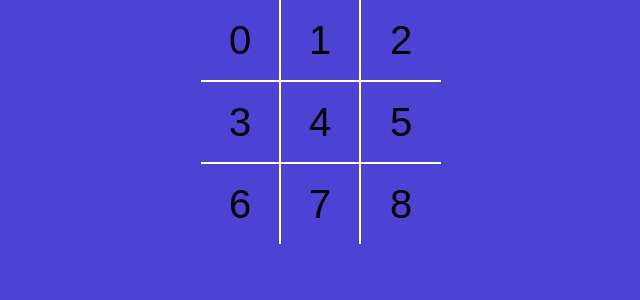
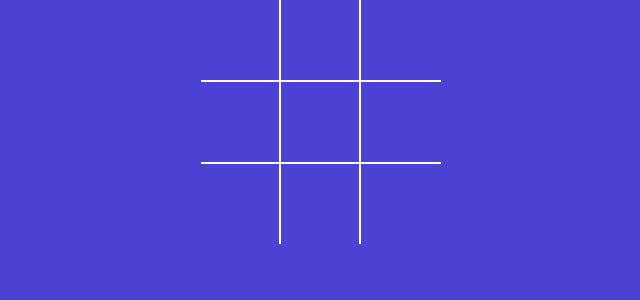
Before and after one commit to FaizaanAnche/TicTacToe, a React (Vite) app: page / in a window 1280 px wide. Shown: the top 300 px of the page, without its empty margins (319-959 px from the left). Built offline with nearby package versions, Linux system fonts and the light colour scheme.

Commit message:
display text when a square is clicked

```diff
--- a/src/App.jsx
+++ b/src/App.jsx
@@ -1,7 +1,16 @@
 import './styles.scss';
 import Board from './components/Board';
+import { useState } from 'react';
 
 function App() {
+  const [counter, setCounter] = useState(0);
+
+  const onBtnCLick = () => {
+    setCounter(currentCounter => {
+      return ++currentCounter;
+    });
+  };
+
   return (
     <div className="app">
       <Board />
--- a/src/components/Board.jsx
+++ b/src/components/Board.jsx
@@ -1,22 +1,48 @@
 import Square from './Square';
+import { useState } from 'react';
 
 const Board = () => {
+  const [squares, setSquares] = useState(Array(9).fill(null));
+
+  console.log(squares);
+
+  const handleSquareClick = clickedPosition => {
+    console.log(clickedPosition);
+    setSquares(currentSquares => {
+      return currentSquares.map((squaresValue, position) => {
+        if (position === clickedPosition) return 'player';
+        else return squaresValue;
+      });
+    });
+  };
+
+  const renderSquare = position => {
+    return (
+      <Square
+        value={squares[position]}
+        squareClick={() => {
+          handleSquareClick(position);
+        }}
+      />
+    );
+  };
+
   return (
     <div className="board">
       <div className="board-row">
-        <Square value={0} />
-        <Square value={1} />
-        <Square value={2} />
+        {renderSquare(0)}
+        {renderSquare(1)}
+        {renderSquare(2)}
       </div>
       <div className="board-row">
-        <Square value={3} />
-        <Square value={4} />
-        <Square value={5} />
+        {renderSquare(3)}
+        {renderSquare(4)}
+        {renderSquare(5)}
       </div>
       <div className="board-row">
-        <Square value={6} />
-        <Square value={7} />
-        <Square value={8} />
+        {renderSquare(6)}
+        {renderSquare(7)}
+        {renderSquare(8)}
       </div>
     </div>
   );
--- a/src/components/Square.jsx
+++ b/src/components/Square.jsx
@@ -1,6 +1,6 @@
-const Square = ({ value }) => {
+const Square = ({ value, squareClick }) => {
   return (
-    <button type="button" className="square">
+    <button type="button" className="square" onClick={squareClick}>
       {value}
     </button>
   );
```
Also changed, not shown: .eslintrc.cjs (deleted), 1 other file (tests, documents, lock files or other folders).
